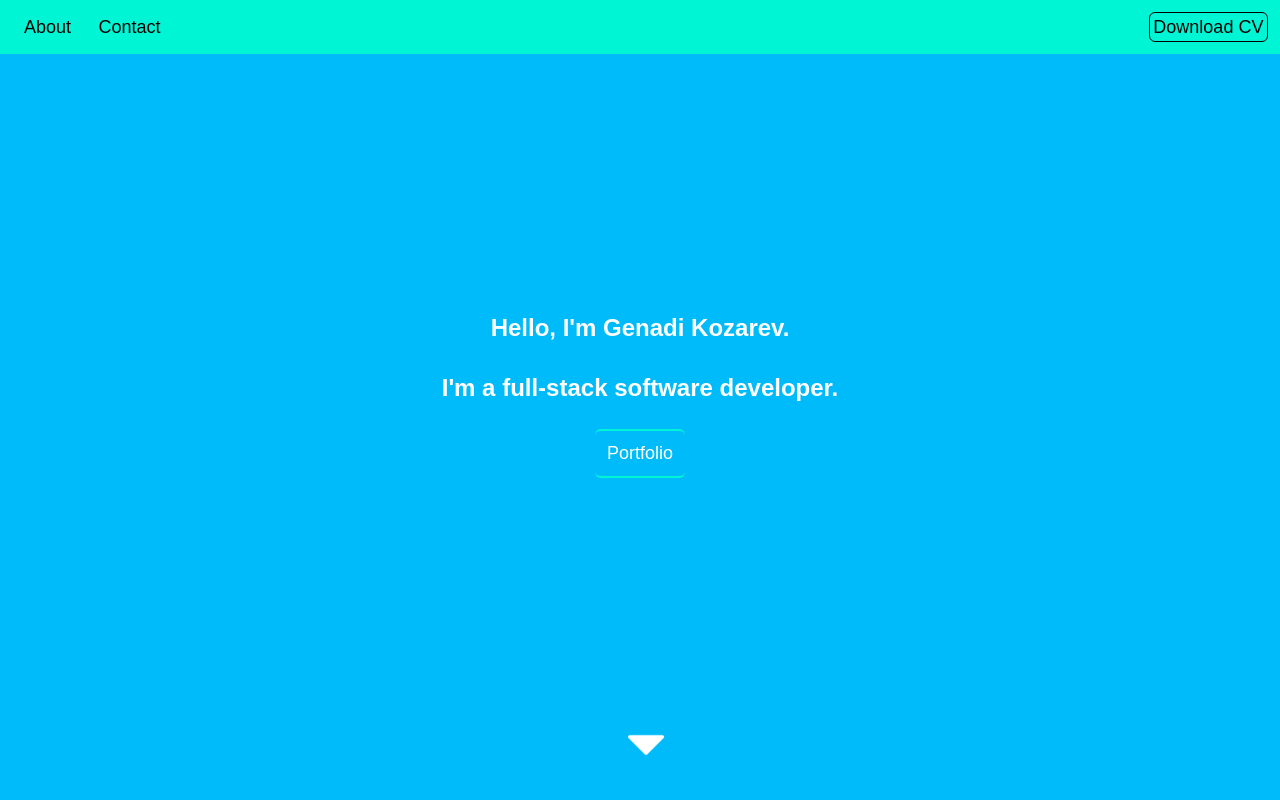
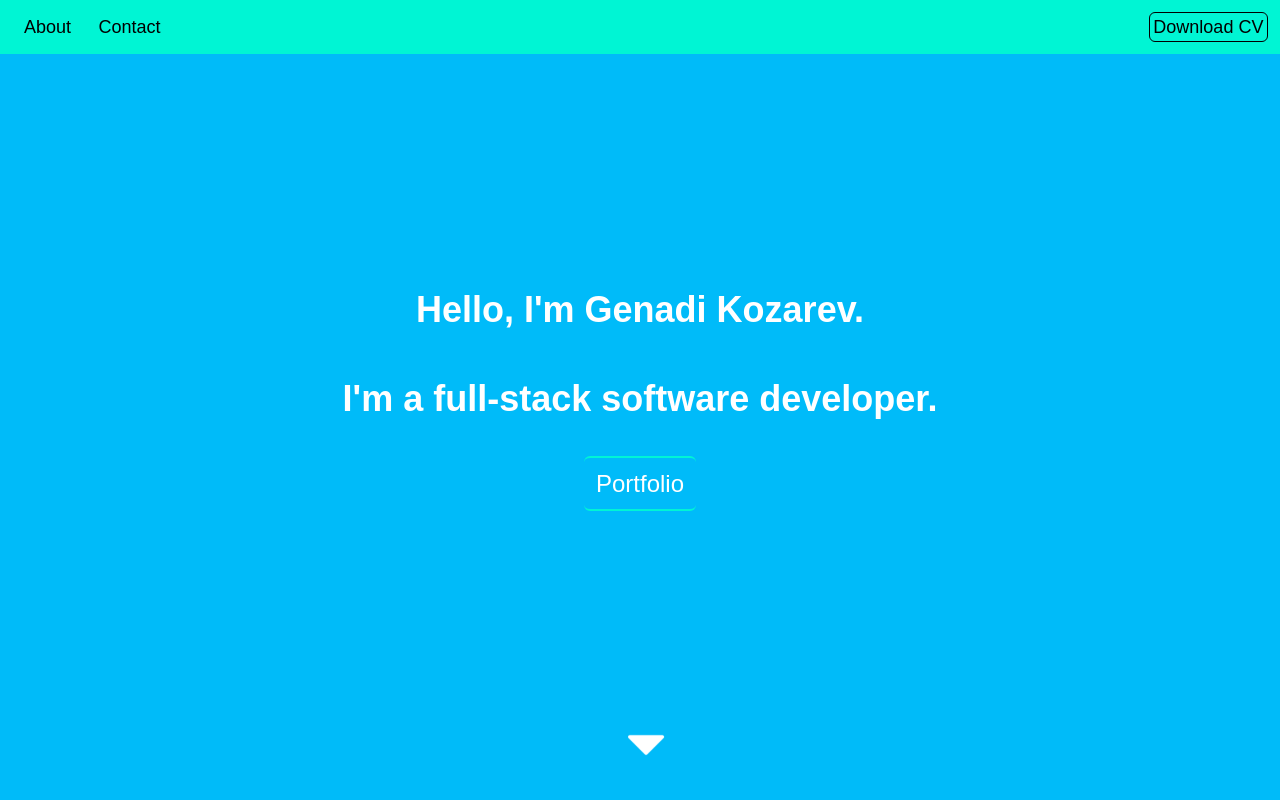
Before and after one commit to GenadiKozarev/first-website, a plain HTML site: page index.html in a window 1280 px wide. Shown: the top 800 px of the page. Drawn offline with Linux system fonts and the light colour scheme; a web font is replaced by a local one.

Commit message:
Final version

```diff
--- a/style.css
+++ b/style.css
@@ -13,6 +13,10 @@ body {
 
 nav {
   background-color: #00F5D4;
+}
+
+h1 {
+	font-size: 3rem;
 }
 
 a {
@@ -87,6 +91,7 @@ header {
   text-decoration: none;
   text-align: center;
   cursor: pointer;
+  font-size: 2rem;
 }
 
 a.portfolioButton:hover {
```
